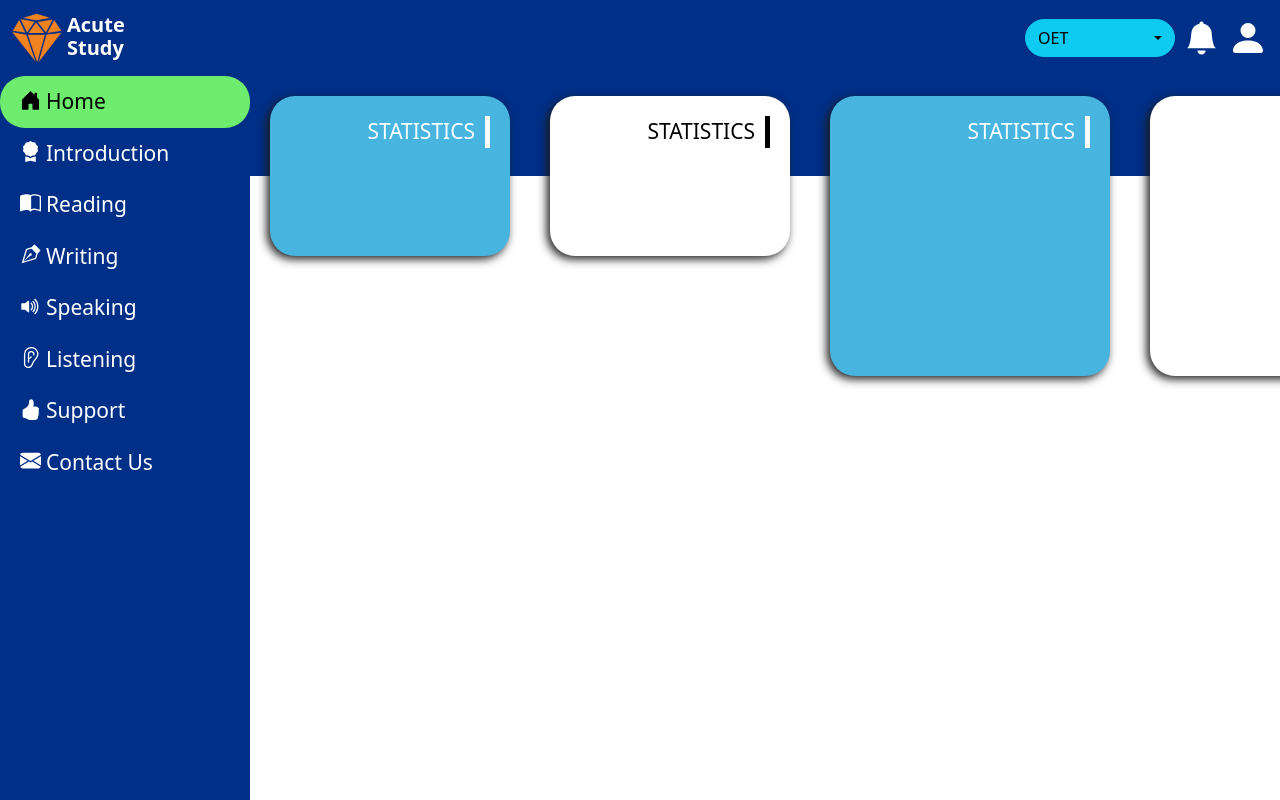
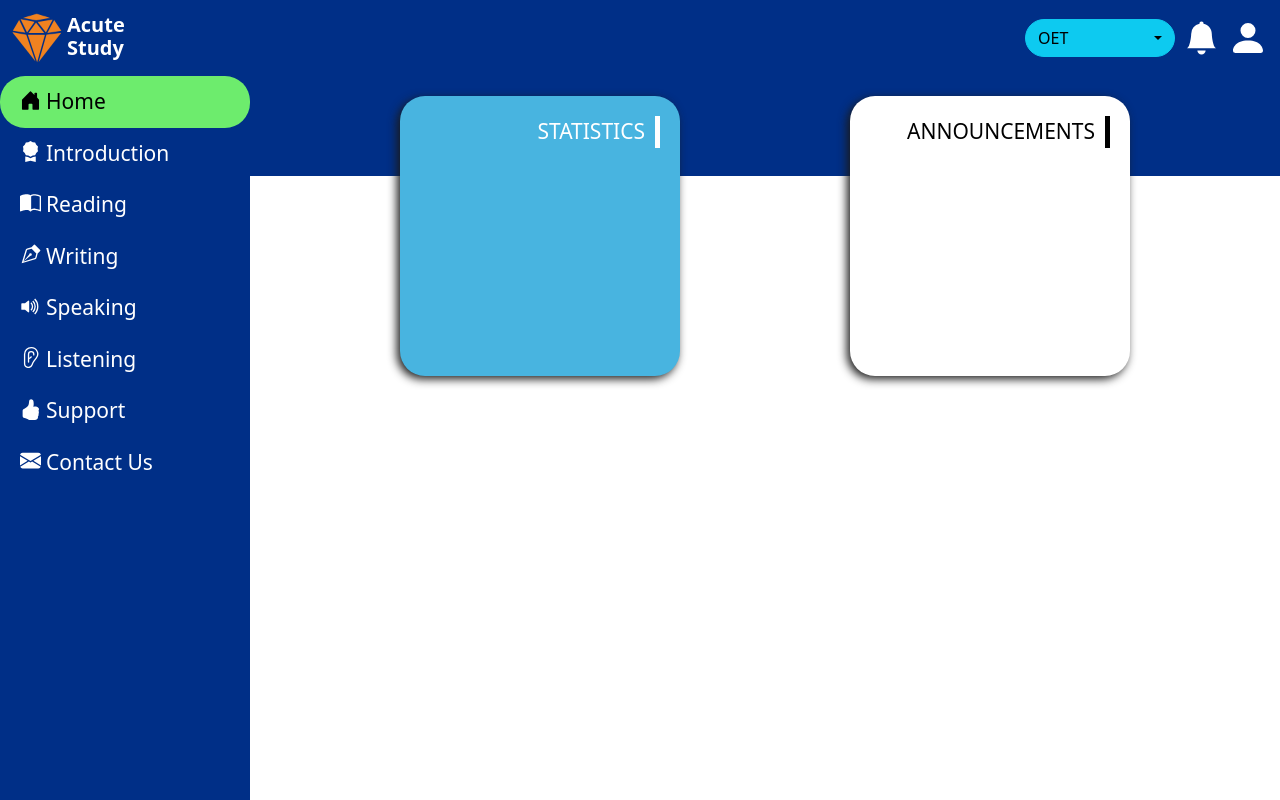
Before and after one commit to FirstBornTech/dlp_institutional, a React (Create React App) app: page / in a window 1280 px wide. Built offline with nearby package versions, Linux system fonts and the light colour scheme.

Commit message:
Basic Ui fixes

```diff
--- a/src/components/AppBodyContent.js
+++ b/src/components/AppBodyContent.js
@@ -1,13 +1,16 @@
 import { Routes, Route, Navigate } from "react-router-dom";
+import Contact from "../views/Contact";
 import Home from '../views/Home';
+import Introduction from "../views/Introduction";
 import Subject from '../views/Subject';
+import Support from "../views/Support";
 
 const AppBodyContent = ({ selectedContentType, changeContentType }) => {
     return (
         <>
             <Routes>
                 <Route path="/" element={<Home />} />
-                <Route path="/Introduction" element={<Home />} />
+                <Route path="/Introduction" element={<Introduction />} />
                 <Route path="/Reading"
                     element={
                         <Subject
@@ -22,8 +25,8 @@ const AppBodyContent = ({ selectedContentType, changeContentType }) => {
                 <Route path="/Listening" element={<Subject
                             selectedContentType={selectedContentType}
                             changeContentType={(e) => changeContentType(e)} />} />
-                <Route path="/Support" element={<Home />} />
-                <Route path="/Contact" element={<Home />} />
+                <Route path="/Support" element={<Support />} />
+                <Route path="/Contact" element={<Contact />} />
                 <Route path="*" element={<Navigate to ="/" />}/>
             </Routes>
         </>
--- /dev/null
+++ b/src/views/Contact.js
@@ -0,0 +1,8 @@
+const Contact = () => {
+    return (
+        <div style={{display:'flex', flexDirection:'column', margin:'100px 40px', color:'black'}}>
+            <h1>Contact Us page is in progress !</h1>
+        </div>
+    )
+}
+export default Contact;
--- a/src/views/Home.js
+++ b/src/views/Home.js
@@ -6,10 +6,8 @@ const Home = ({type='default'}) => {
     return(
         <div className={homeClassName}>
             <div className={homeClassName+'__cards'}>
-                <AppCard header={'Statistics'}/>
-                <AppCard type={'secondary'} header={'Statistics'}/>
                 <AppCard size={'medium'} header={'Statistics'}/>
-                <AppCard size={'medium'} type={'secondary'} header={'Statistics'}/>
+                <AppCard size={'medium'} type={'secondary'} header={'Announcements'}/>
             </div>
         </div>
     )
--- a/src/views/Home.scss
+++ b/src/views/Home.scss
@@ -1,7 +1,9 @@
 .home{
     &-default{
+        width:100%;
         &__cards{
             display: flex;
+            justify-content: space-evenly;
         }
     }
 }
--- /dev/null
+++ b/src/views/Introduction.js
@@ -0,0 +1,8 @@
+const Introduction = () => {
+    return (
+        <div style={{display:'flex', flexDirection:'column', margin:'100px 40px', color:'black'}}>
+            <h1>Introduction page is in progress !</h1>
+        </div>
+    )
+}
+export default Introduction;
--- /dev/null
+++ b/src/views/Support.js
@@ -0,0 +1,8 @@
+const Support = () => {
+    return (
+        <div style={{display:'flex', flexDirection:'column', margin:'100px 40px', color:'black'}}>
+            <h1>Support page is in progress !</h1>
+        </div>
+    )
+}
+export default Support;
```
